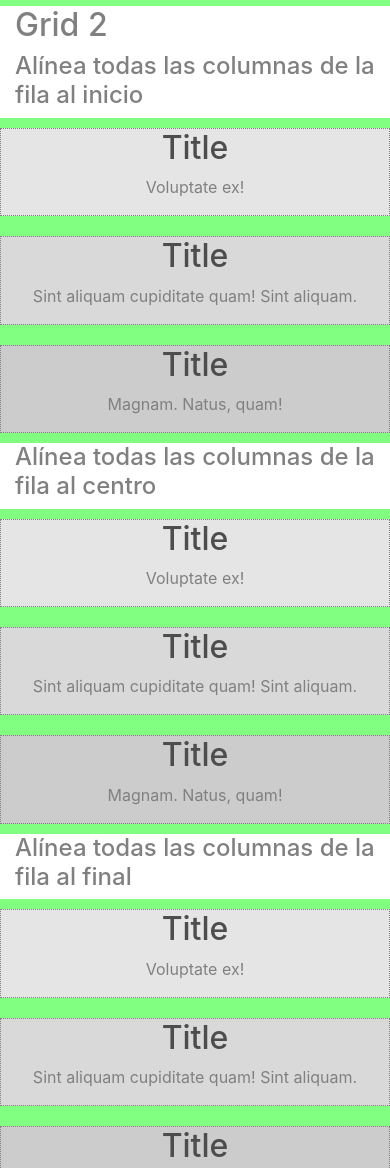
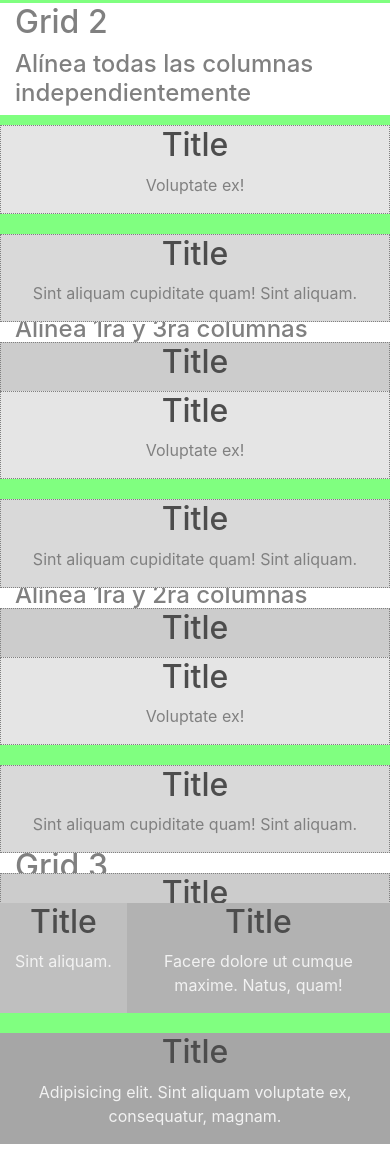
Before and after one commit to jcarlosj/-jcarlosj-Bootstrap-1-Introduccion-U-CAE, a website: page index.html in a window 390 px wide. Shown: the part 243-1411 px from the top of the page. Drawn offline with nearby package versions, Linux system fonts and the light colour scheme; files that its build step writes are made by us from their sources.

Commit message:
[+] Alinea independientemente las columnas verticalmente (grid 2)
Aclaración:
Para poder alinear independientemente cada una de las columnas
debemos aplicar la clase directamente en la columna (col-{breakpoint}-X)
Las siguientes clases alinearán independientemente cada una de las
columnas de la fila.

     - align-self-start
     - align-self-center
     - align-self-end

```diff
--- a/index.html
+++ b/index.html
@@ -21,9 +21,24 @@
     </div>
     <div class="container">
         <h2>Grid 2</h2>
-        <h4>Alínea todas las columnas de la fila al inicio</h4>
-        <div class="row align-items-start">
-            <div class="col-12 col-md-auto col-two">
+        <h4>Alínea todas las columnas independientemente</h4>
+        <div class="row">
+            <div class="col-12 col-md-auto col-two align-self-start">
+                <h2>Title</h2>
+                <p>Voluptate ex!</p>
+            </div>
+            <div class="col-12 col-sm-6 col-md col-three align-self-center">
+                <h2>Title</h2>
+                <p>Sint aliquam cupiditate quam! Sint aliquam.</p>
+            </div>
+            <div class="col-12 col-sm-6 col-md col-four align-self-end">
+                <h2>Title</h2>
+                <p>Magnam. Natus, quam!</p>
+            </div>
+        </div>
+        <h4>Alínea 1ra y 3ra columnas independientemente</h4>
+        <div class="row align-items-center">
+            <div class="col-12 col-md-auto col-two align-self-end">
                 <h2>Title</h2>
                 <p>Voluptate ex!</p>
             </div>
@@ -31,33 +46,18 @@
                 <h2>Title</h2>
                 <p>Sint aliquam cupiditate quam! Sint aliquam.</p>
             </div>
-            <div class="col-12 col-sm-6 col-md col-four">
+            <div class="col-12 col-sm-6 col-md col-four align-self-start">
                 <h2>Title</h2>
                 <p>Magnam. Natus, quam!</p>
             </div>
         </div>
-        <h4>Alínea todas las columnas de la fila al centro</h4>
-        <div class="row align-items-center">
-            <div class="col-12 col-md-auto col-two">
+        <h4>Alínea 1ra y 2ra columnas independientemente</h4>
+        <div class="row align-items-end">
+            <div class="col-12 col-md-auto col-two align-self-center">
                 <h2>Title</h2>
                 <p>Voluptate ex!</p>
             </div>
-            <div class="col-12 col-sm-6 col-md col-three">
-                <h2>Title</h2>
-                <p>Sint aliquam cupiditate quam! Sint aliquam.</p>
-            </div>
-            <div class="col-12 col-sm-6 col-md col-four">
-                <h2>Title</h2>
-                <p>Magnam. Natus, quam!</p>
-            </div>
-        </div>
-        <h4>Alínea todas las columnas de la fila al final</h4>
-        <div class="row align-items-end">
-            <div class="col-12 col-md-auto col-two">
-                <h2>Title</h2>
-                <p>Voluptate ex!</p>
-            </div>
-            <div class="col-12 col-sm-6 col-md col-three">
+            <div class="col-12 col-sm-6 col-md col-three align-self-start">
                 <h2>Title</h2>
                 <p>Sint aliquam cupiditate quam! Sint aliquam.</p>
             </div>
--- a/src/assets/scss/master.scss
+++ b/src/assets/scss/master.scss
@@ -9,6 +9,7 @@ body {
 
 .row {
     background-color: lighten($color: green, $amount: 50% );
+    height: 200px;
 
     & > div {
         margin: 10px 0;
```
